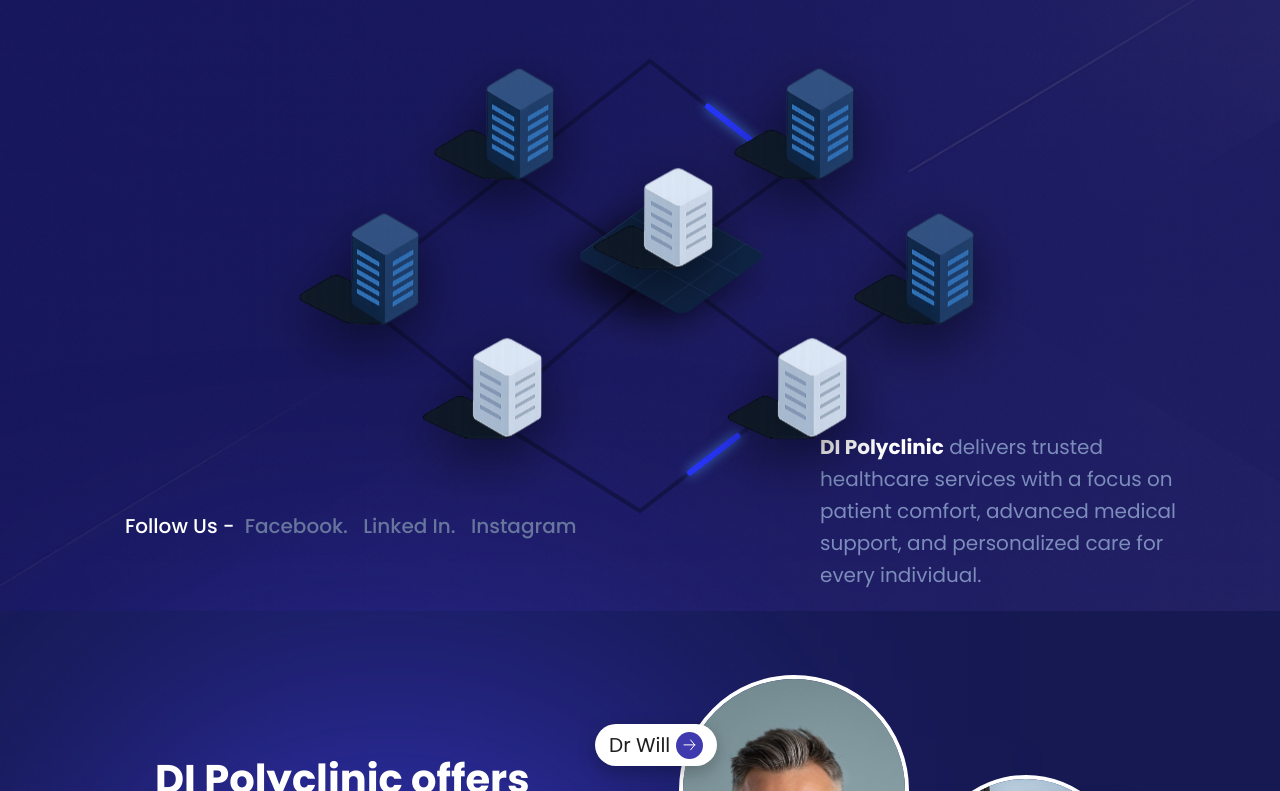
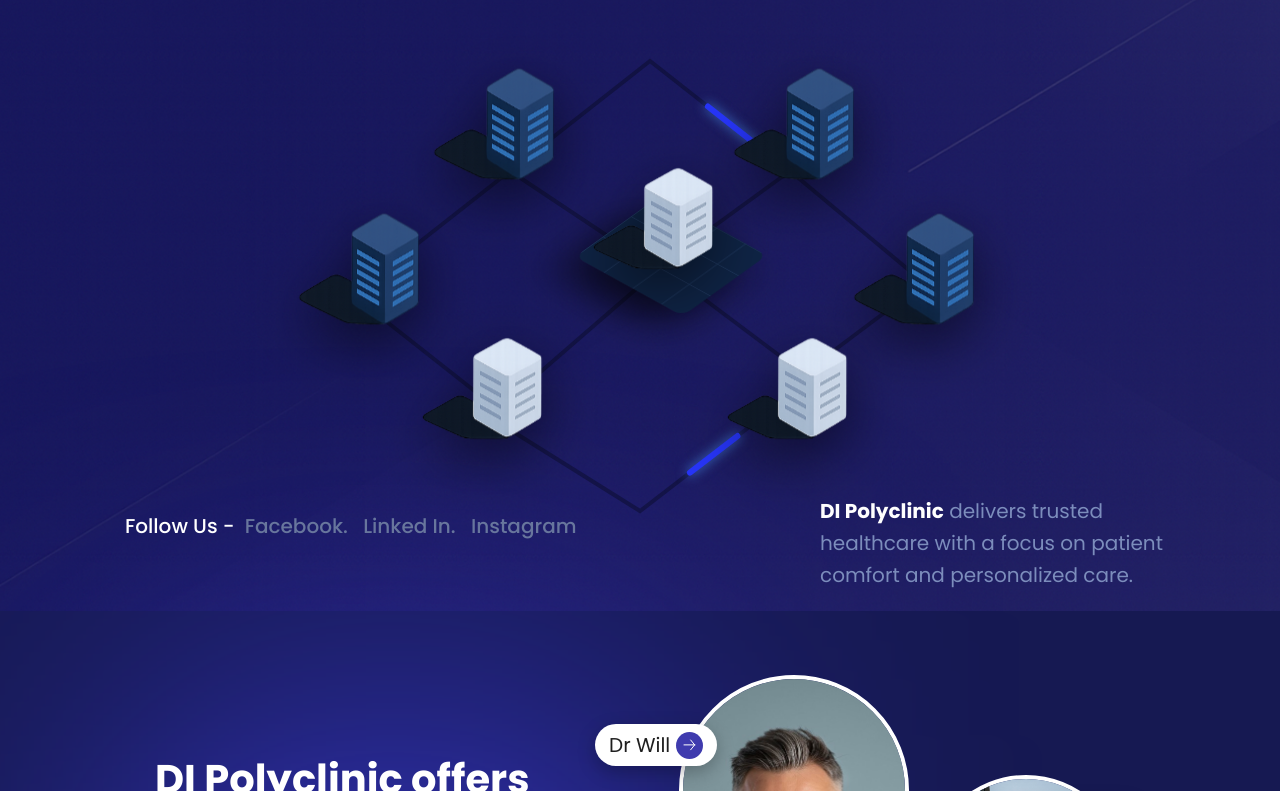
Before and after one commit to SAKTHIIIVEL/intern_manvian, a React (Vite) app: page / in a window 1280 px wide. Shown: the part 378-1169 px from the top of the page. Built offline with nearby package versions, Linux system fonts and the light colour scheme.

Commit message:
chore : home page content

```diff
--- a/src/components/Home.jsx
+++ b/src/components/Home.jsx
@@ -59,9 +59,7 @@
 
           <div className={styles.bottomRight}>
             <p>
-              <strong>DI Polyclinic</strong> delivers trusted healthcare
-              services with a focus on patient comfort, advanced medical
-              support, and personalized care for every individual.
+              <strong>DI Polyclinic</strong> delivers trusted healthcare with a focus on patient comfort and personalized care.
             </p>
           </div>
         </div>
```
